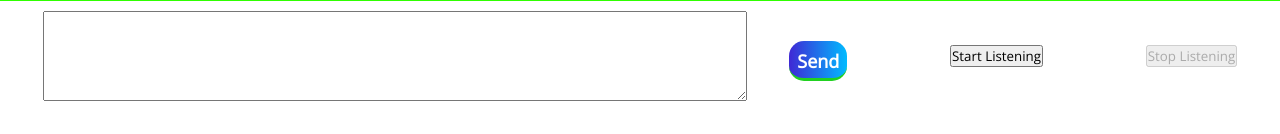
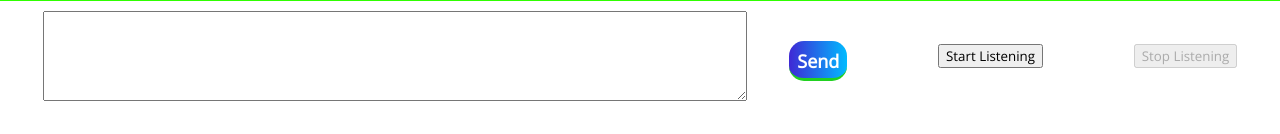
Before and after one commit to venkat88676/InterviewIQ, a React (Create React App) app in the folder frontend/: page / in a window 1280 px wide. Shown: the part 518-652 px from the top of the page. Built offline with nearby package versions, Linux system fonts and the light colour scheme.

Commit message:
working on bugs

```diff
--- a/frontend/src/App.css
+++ b/frontend/src/App.css
@@ -4,7 +4,7 @@
   font-family: "Open Sans", sans-serif;
   margin: 0px;
   box-sizing: border-box;
-  padding: 0px;
+  /* padding: 0px; */
 }
 #logo {
     width: 250px;
```
